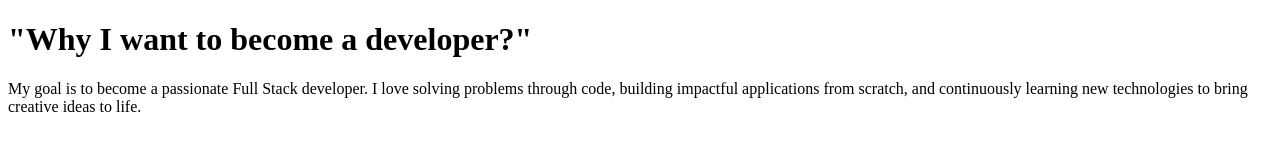
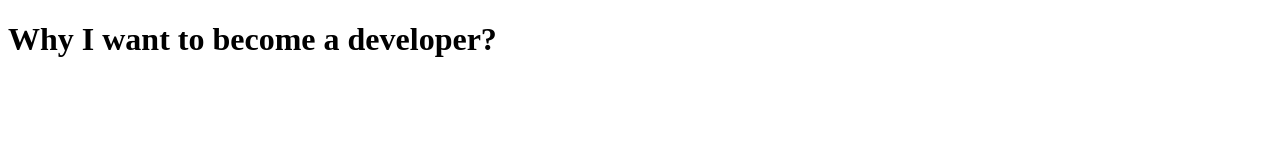
Before and after one commit to acciojob/why-software-muralikrishnakodi6104, a website: page main.html in a window 1280 px wide. Drawn offline with Linux system fonts and the light colour scheme.

Commit message:
created a submission

```diff
--- a/main.html
+++ b/main.html
@@ -1,13 +1,17 @@
 <!DOCTYPE html>
+
 <html>
+
 <head>
 	<link rel="stylesheet" href="styles.css">
 </head>
+
 <body>
-
-	<h1>"Why I want to become a developer?"</h1>
-
-	<p>My goal is to become a passionate Full Stack developer. I love solving problems through code, building impactful applications from scratch, and continuously learning new technologies to bring creative ideas to life.</p>
+	<h1 id="main-heading">Why I want to become a developer?</h1>
+	<!-- the entire body must be written by student -->
+    <script type="text/javascript" src="./script.js">
+</script>
 
 </body>
+
 </html>
--- a/script.js
+++ b/script.js
@@ -1 +1,4 @@
 //your code here
+const heading = document.getElementById('main-heading');
+
+console.log(heading.textContext);
```
